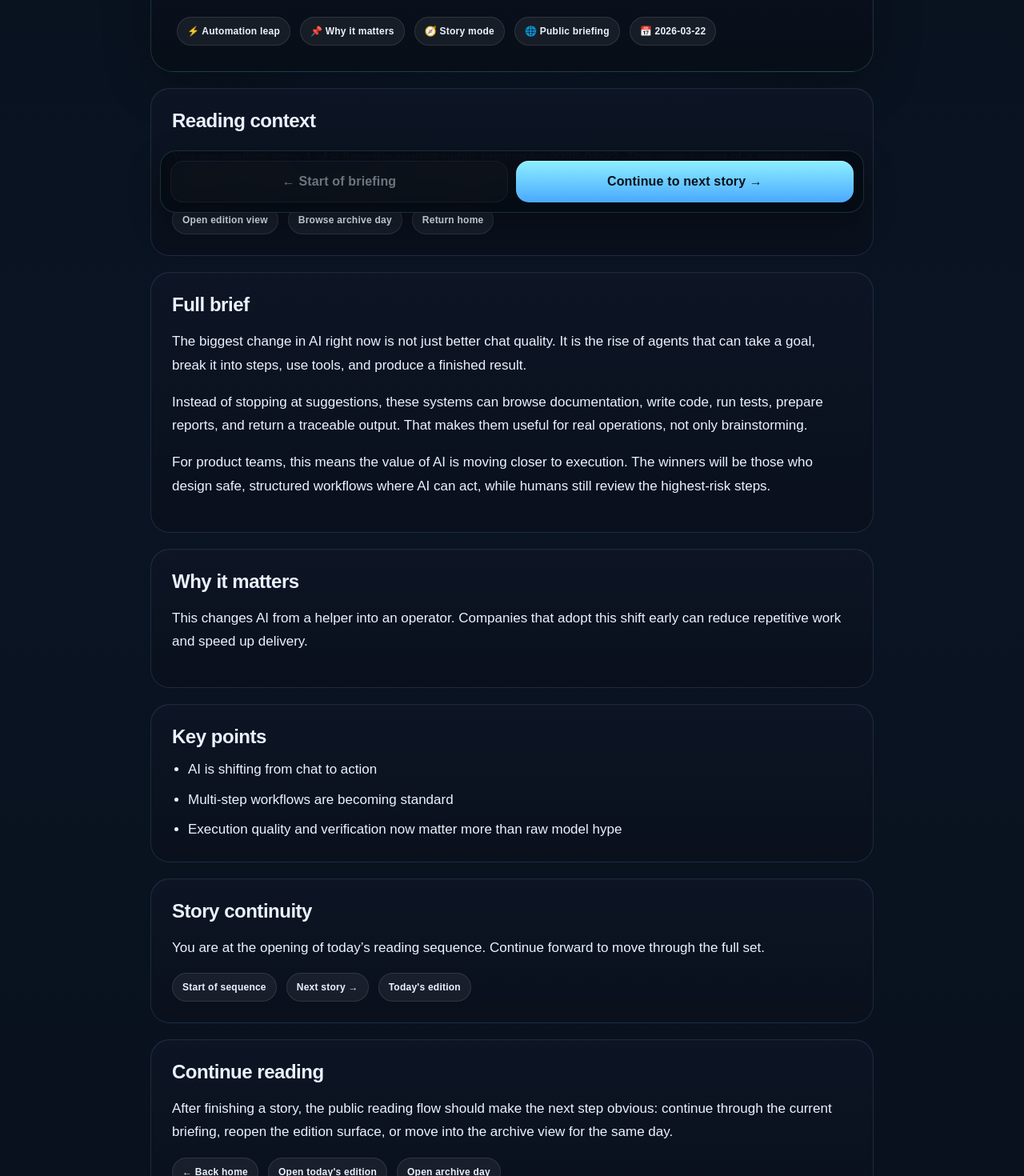
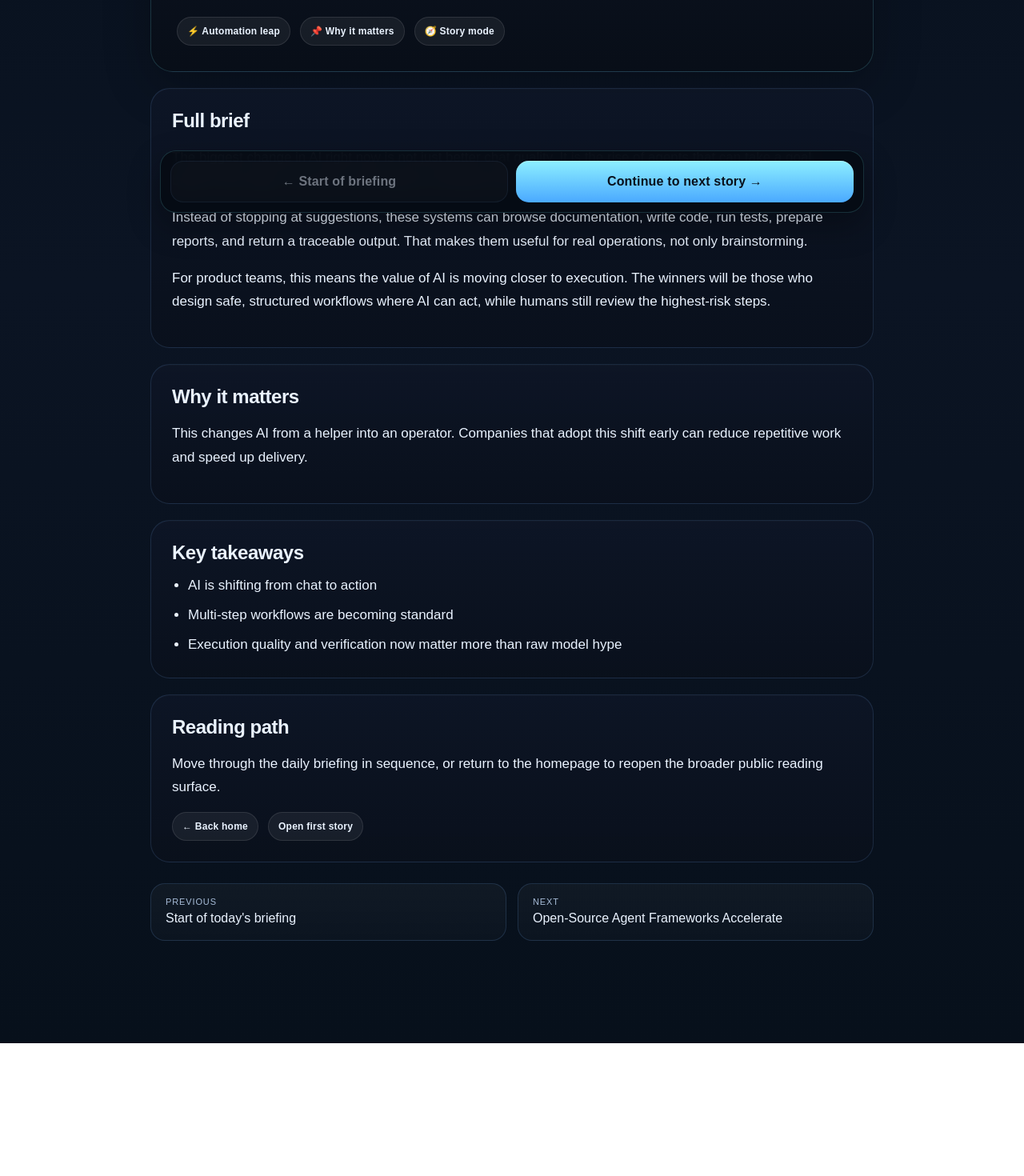
Before and after one commit to kolundzic/andyai-news, a Next.js app: page /news/1 in a window 1280 px wide. Shown: the part 520-1990 px from the top of the page at 80% size. After the commit the page ends 1824 px from the top, so only its background shows below. Built offline with nearby package versions, Linux system fonts and the light colour scheme.

Commit message:
feat: micro polish story page copy and reading path

```diff
--- a/app/news/[id]/page.tsx
+++ b/app/news/[id]/page.tsx
@@ -6,14 +6,6 @@ import { getLatestPayload } from '@/components/news';
 type Props = {
   params: Promise<{ id: string }>;
 };
-
-function getArchiveHrefFromDate(date: string) {
-  return `/archive/en/${date}`;
-}
-
-function getEditionHrefFromDate(date: string) {
-  return `/en/edition/${date}`;
-}
 
 export default async function NewsDetailPage({ params }: Props) {
   const { id } = await params;
@@ -28,10 +20,6 @@ export default async function NewsDetailPage({ params }: Props) {
   const currentIndex = payload.news.findIndex((entry) => entry.id === numericId);
   const prev = currentIndex > 0 ? payload.news[currentIndex - 1] : null;
   const next = currentIndex < payload.news.length - 1 ? payload.news[currentIndex + 1] : null;
-  const archiveHref = getArchiveHrefFromDate(payload.date);
-  const editionHref = getEditionHrefFromDate(payload.date);
-  const isFirst = currentIndex === 0;
-  const isLast = currentIndex === payload.news.length - 1;
 
   return (
     <main className="page-shell story-page-shell">
@@ -41,7 +29,6 @@ export default async function NewsDetailPage({ params }: Props) {
           total={payload.news.length}
           prevHref={prev ? `/news/${prev.id}` : undefined}
           nextHref={next ? `/news/${next.id}` : undefined}
-          dateLabel={payload.date}
         />
 
         <div className="topbar">
@@ -52,36 +39,15 @@ export default async function NewsDetailPage({ params }: Props) {
         </div>
 
         <header className="detail-header">
-          <span className="eyebrow">Story {item.id} of {payload.news.length}</span>
+          <span className="eyebrow">Daily story {item.id} of {payload.news.length}</span>
           <h1>{item.title}</h1>
           <p className="summary">{item.summary}</p>
           <div className="card-meta">
             <span className="pill">⚡ {item.impact}</span>
             <span className="pill">📌 Why it matters</span>
             <span className="pill">🧭 Story mode</span>
-            <span className="pill">🌐 Public briefing</span>
-            <span className="pill">📅 {payload.date}</span>
           </div>
         </header>
-
-        <section className="section">
-          <h2>Reading context</h2>
-          <p>
-            You are reading story {item.id} of {payload.news.length} from the current public briefing for {payload.date}.
-            This page is part of a sequential reading flow designed to help readers move through the daily set without losing context.
-          </p>
-          <div className="card-meta">
-            <Link href={editionHref} className="pill">
-              Open edition view
-            </Link>
-            <Link href={archiveHref} className="pill">
-              Browse archive day
-            </Link>
-            <Link href="/" className="pill">
-              Return home
-            </Link>
-          </div>
-        </section>
 
         <section className="section">
           <h2>Full brief</h2>
@@ -96,7 +62,7 @@ export default async function NewsDetailPage({ params }: Props) {
         </section>
 
         <section className="section">
-          <h2>Key points</h2>
+          <h2>Key takeaways</h2>
           <ul>
             {item.keyPoints.map((point) => (
               <li key={point}>{point}</li>
@@ -105,52 +71,16 @@ export default async function NewsDetailPage({ params }: Props) {
         </section>
 
         <section className="section">
-          <h2>Story continuity</h2>
+          <h2>Reading path</h2>
           <p>
-            {isFirst
-              ? 'You are at the opening of today’s reading sequence. Continue forward to move through the full set.'
-              : isLast
-                ? 'You are at the end of today’s reading sequence. Use the links below to reopen the broader edition or archive surface.'
-                : 'You are in the middle of today’s reading sequence. Continue forward or step back without losing your place in the daily set.'}
-          </p>
-          <div className="card-meta">
-            {prev ? (
-              <Link href={`/news/${prev.id}`} className="pill">
-                ← Previous story
-              </Link>
-            ) : (
-              <span className="pill">Start of sequence</span>
-            )}
-
-            {next ? (
-              <Link href={`/news/${next.id}`} className="pill">
-                Next story →
-              </Link>
-            ) : (
-              <span className="pill">Final story</span>
-            )}
-
-            <Link href={editionHref} className="pill">
-              Today&apos;s edition
-            </Link>
-          </div>
-        </section>
-
-        <section className="section">
-          <h2>Continue reading</h2>
-          <p>
-            After finishing a story, the public reading flow should make the next step obvious:
-            continue through the current briefing, reopen the edition surface, or move into the archive view for the same day.
+            Move through the daily briefing in sequence, or return to the homepage to reopen the broader public reading surface.
           </p>
           <div className="card-meta">
             <Link href="/" className="pill">
               ← Back home
             </Link>
-            <Link href={editionHref} className="pill">
-              Open today&apos;s edition
-            </Link>
-            <Link href={archiveHref} className="pill">
-              Open archive day
+            <Link href="/news/1" className="pill">
+              Open first story
             </Link>
           </div>
         </section>
@@ -174,9 +104,9 @@ export default async function NewsDetailPage({ params }: Props) {
               {next.title}
             </Link>
           ) : (
-            <Link href={editionHref} className="nav-link">
+            <Link href="/" className="nav-link">
               <small>Done</small>
-              Return to today&apos;s edition
+              Back to all stories
             </Link>
           )}
         </div>
```
